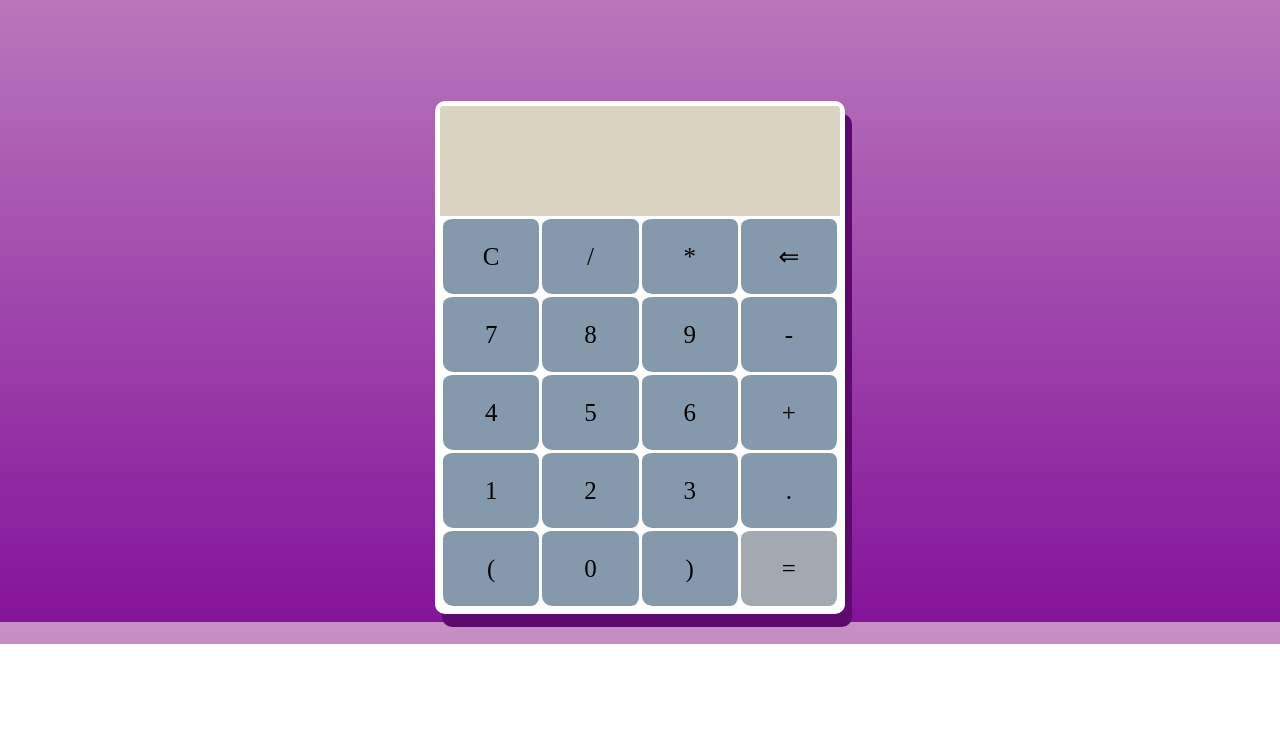
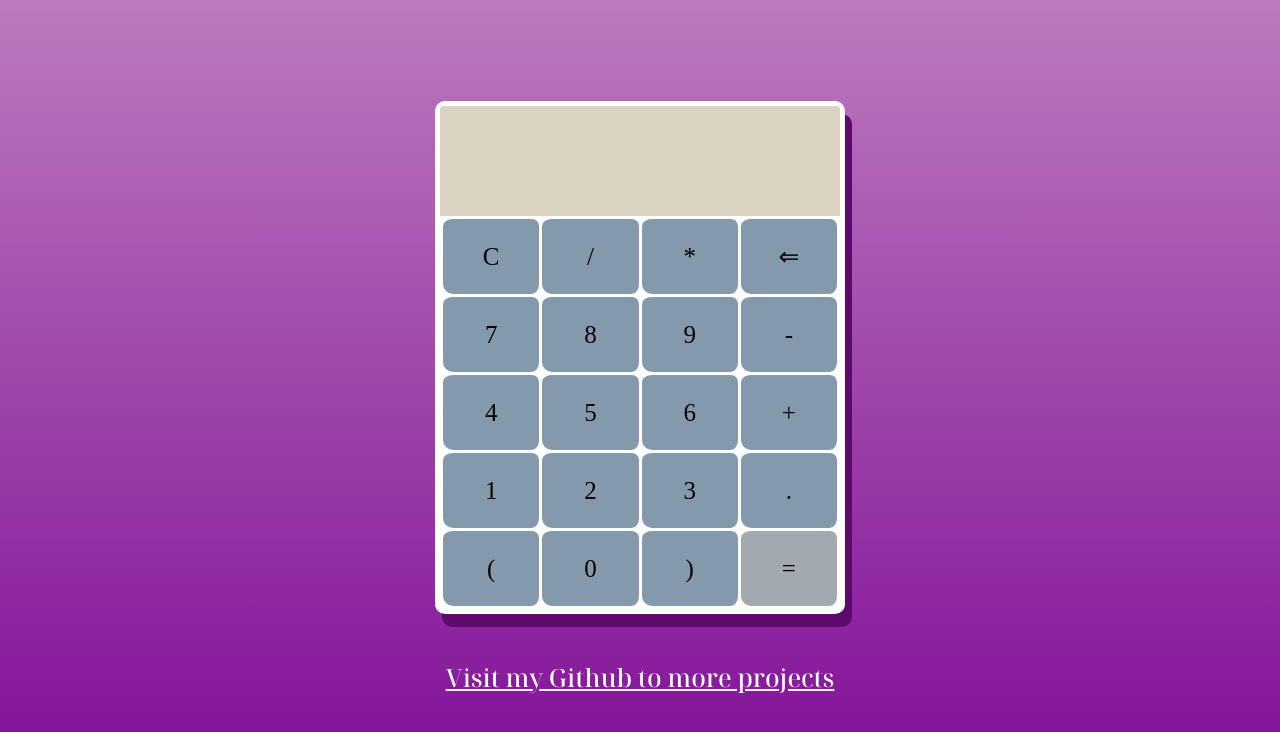
Before and after one commit to JonasSdSantos/calculator, a plain HTML site: page index.html in a window 1280 px wide. Shown: the part 156-888 px from the top of the page. Before the commit the page ends 800 px from the top, so only its background shows below. Drawn offline with Linux system fonts and the light colour scheme.

Commit message:
footer link update

```diff
--- a/index.html
+++ b/index.html
@@ -77,11 +77,11 @@
 
         </div>
 
-        <!--<footer class="footer-text">
+        <footer class="footer-text">
 
-            <p><a href="#" class="portfolio">Visit my portfolio to more projects</a></p>
+            <p><a href="https://github.com/JonasSdSantos" class="portfolio">Visit my Github to more projects</a></p>
 
-        </footer>-->
+        </footer>
 
         <script src="script.js"></script>
 
--- a/style.css
+++ b/style.css
@@ -106,13 +106,13 @@ header {
 
 }
 
-/*.portfolio {
+.portfolio {
 
     font-family: 'Noto Serif Display', serif;
     font-size: 25px;
     color: #FFFFFF;
 
-}*/
+}
 
 .portfolio:hover {
 
```
